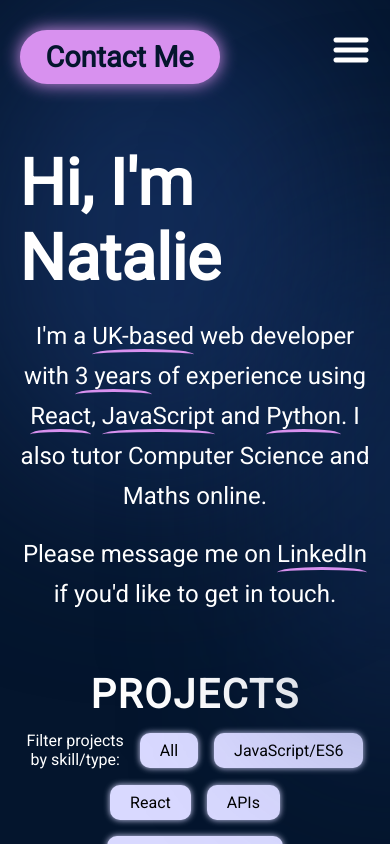
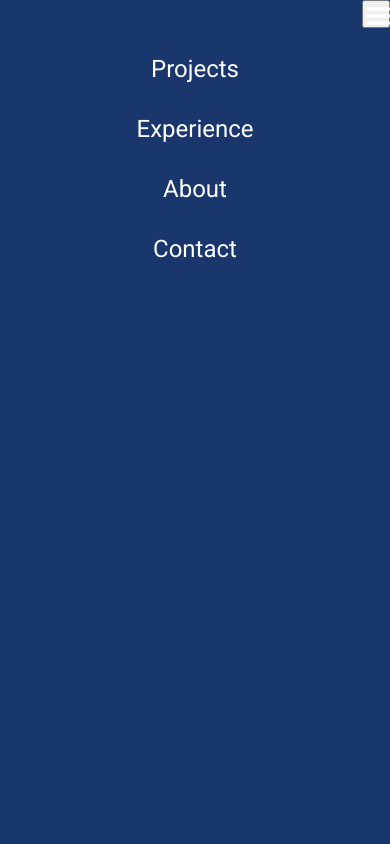
Before and after one commit to Nadia982/portfolio-2024-05, a React (Vite) app: page / in a window 390 px wide. Shown: the top 844 px of the page. Built offline with nearby package versions, Linux system fonts and the light colour scheme.

Commit message:
started work on making hamburger menu accessible

```diff
--- a/src/components/Navbar/Navbar.jsx
+++ b/src/components/Navbar/Navbar.jsx
@@ -12,7 +12,39 @@ const Navbar = () => {
           Contact Me
         </a>
         <div className={styles.menu}>
+        <button type="button" className={styles.topnav__close}>
+          <img tabIndex="0"
+            className={styles.menuBtn}
+            src={
+              menuOpen
+                ? getImageUrl("nav/closeIcon.png")
+                : getImageUrl("nav/menuIcon.png")
+            }
+            alt="menu icon"
+            onClick={() => setMenuOpen(!menuOpen)}
+            // onKeyDown={() => setMenuOpen(!menuOpen)}
+            onKeyDown={(e) => (
+              e.key === "Enter" ? setMenuOpen(!menuOpen) : null,
+              e.key === "Escape" ? setMenuOpen(false) : null
+            )}/>
+        </button>
+        {/* <img
+          tabIndex="0"
+            className={styles.menuBtn}
+            src={
+              menuOpen
+                ? getImageUrl("nav/closeIcon.png")
+                : getImageUrl("nav/menuIcon.png")
+            }
+            alt="menu icon"
+            onClick={() => setMenuOpen(!menuOpen)}
+            // onKeyDown={() => setMenuOpen(!menuOpen)}
+            onKeyDown={(e) => (
+              e.key === "Enter" ? setMenuOpen(!menuOpen) : null,
+              e.key === "Escape" ? setMenuOpen(false) : null
+            )}
 
+          /> */}
           <ul
             className={`${styles.menuItems} ${menuOpen && styles.menuOpen}`}
             onClick={() => setMenuOpen(false)}
@@ -32,23 +64,7 @@ const Navbar = () => {
             </li>
           </ul>
         </div>
-        <img
-          tabIndex="0"
-            className={styles.menuBtn}
-            src={
-              menuOpen
-                ? getImageUrl("nav/closeIcon.png")
-                : getImageUrl("nav/menuIcon.png")
-            }
-            alt="menu icon"
-            onClick={() => setMenuOpen(!menuOpen)}
-            // onKeyDown={() => setMenuOpen(!menuOpen)}
-            onKeyDown={(e) => (
-              e.key === "Enter" ? setMenuOpen(!menuOpen) : null,
-              e.key === "Escape" ? setMenuOpen(false) : null
-            )}
 
-          />
       </nav>
     </>
   );
--- a/src/components/Navbar/Navbar.module.css
+++ b/src/components/Navbar/Navbar.module.css
@@ -29,20 +29,25 @@
 .contactBtn:focus{
   border: 2px solid var(--color-bg);
   box-shadow: none;
-outline: 2px solid var(--color-emphasis);
+  outline: 2px solid var(--color-emphasis);
 }
 
 .contactBtn:hover{
-filter: brightness(1.2);
+  filter: brightness(1.2);
 }
 
 .menuBtn {
   display: none;
 }
 
+.topnav__close {
+  display: none;
+}
+
 .menu {
   display: flex;
 }
+
 .menuItems {
   display: flex;
   gap: 6px;
@@ -60,6 +65,10 @@ filter: brightness(1.2);
   background: var(--color-primary);
 }
 
+/* ************************************************************************************ */
+/* **************************** Screens under 830px **************************** */
+/* ************************************************************************************ */
+
 @media screen and (max-width: 830px) {
   .navbar {
     flex-direction: row;
@@ -69,33 +78,44 @@ filter: brightness(1.2);
   }
 
   .menu {
-    /* position: absolute; */
-    /* right: 0 ; */
+    inset: 0;
+    position: fixed;
+    background: var(--color-secondary);
+
     margin-right: 10%;
     flex-direction: column;
     align-items: flex-end;
     gap: 11px;
     z-index: 3;
     width: 100%;
+    /* padding-top: 4rem; */
   }
 
   .menuBtn {
     display: block;
     cursor: pointer;
-    /* margin-bottom: 48px; */
+    width: 28px;
+    height: 28px;
+    z-index: 100;
+  }
+
+  .topnav__close {
+    display: block;
+    cursor: pointer;
+    width: 28px;
+    height: 28px;
+    z-index: 100;
   }
 
   .menuItems {
-    display: none;
-    flex-direction: column;
     align-items: center;
     border-radius: 10px;
-    background: var(--color-secondary);
+    /* box-shadow: 0 0 4px rgba(0, 0, 0, 0.25); */
+    flex-direction: column;
+    gap: 0;
+
+    text-align: center;
     width: 100%;
-    gap: 0;
-    /* background: linear-gradient(0deg, rgba(25,55,109,.2) 0%, rgba(25,55,109,1) 100%); */
-    box-shadow: 0 0 4px rgba(0, 0, 0, 0.25);
-    margin-top: 24px;
   }
   .menuItems li {
     width: 100%;
```
